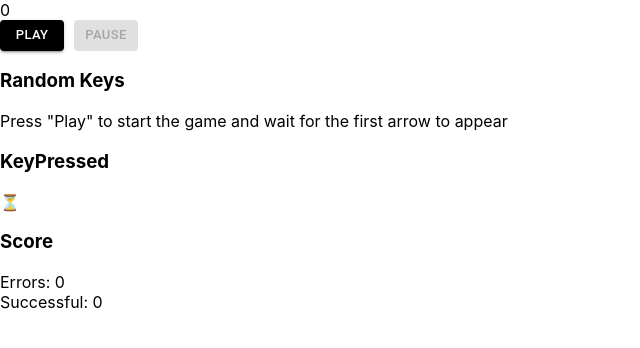
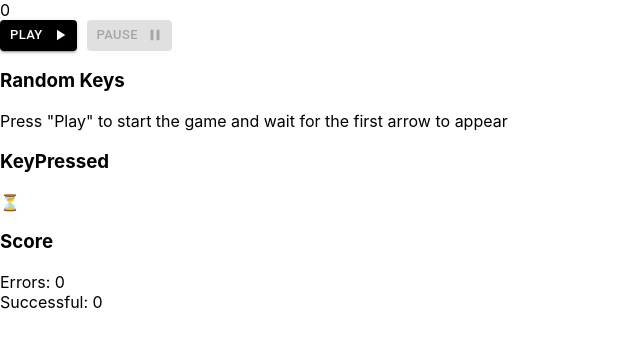
Before and after one commit to IvanBanifatsyeu/redux-toolkit-ts-arrowGame, a React (Vite) app: page / in a window 1280 px wide. Shown: the top 348 px of the page, without its empty margins (0-640 px from the left). Built offline with nearby package versions, Linux system fonts and the light colour scheme.

Commit message:
icons for buttons

```diff
--- a/src/components/Playground/components/Controls/Controls.tsx
+++ b/src/components/Playground/components/Controls/Controls.tsx
@@ -1,5 +1,7 @@
 import styles from "./Controls.module.css";
-import Button from "../../../UI/Button";
+import { Button } from "../../../UI";
+
+import { PlayArrow, Pause } from "@mui/icons-material";
 
 export interface IControlsProps {
   isTimerActive: boolean;
@@ -12,6 +14,7 @@
   return (
     <div>
       <Button
+        endIcon={<PlayArrow />}
         className={styles.button}
         onClick={() => setIsTimerActive(true)}
         disabled={isTimerActive}
@@ -19,6 +22,7 @@
         Play
       </Button>
       <Button
+        endIcon={<Pause />}
         className={styles.button}
         onClick={() => setIsTimerActive(false)}
         disabled={!isTimerActive}
--- a/src/components/Playground/components/Modal/Modal.tsx
+++ b/src/components/Playground/components/Modal/Modal.tsx
@@ -2,6 +2,7 @@
 import { resetStore } from "../../store/slices";
 import { useAppDispatch } from "../../../../app/hooks";
 import ResultMessage from "./components/ResultMessage";
+import { Button } from "../../../UI";
 
 export interface IModalProps {
   setIsShowModal: React.Dispatch<React.SetStateAction<boolean>>;
@@ -22,7 +23,7 @@
       <h3>Modal</h3>
       <ResultMessage isSuccessEndGame={isSuccessEndGame} />
       <br />
-      <button onClick={handleClose}>Start New Game</button>
+      <Button onClick={handleClose}>Start New Game</Button>
     </div>
   );
 };
--- /dev/null
+++ b/src/components/UI/index.ts
@@ -0,0 +1,3 @@
+import Button from "./Button";
+
+export { Button };
```
